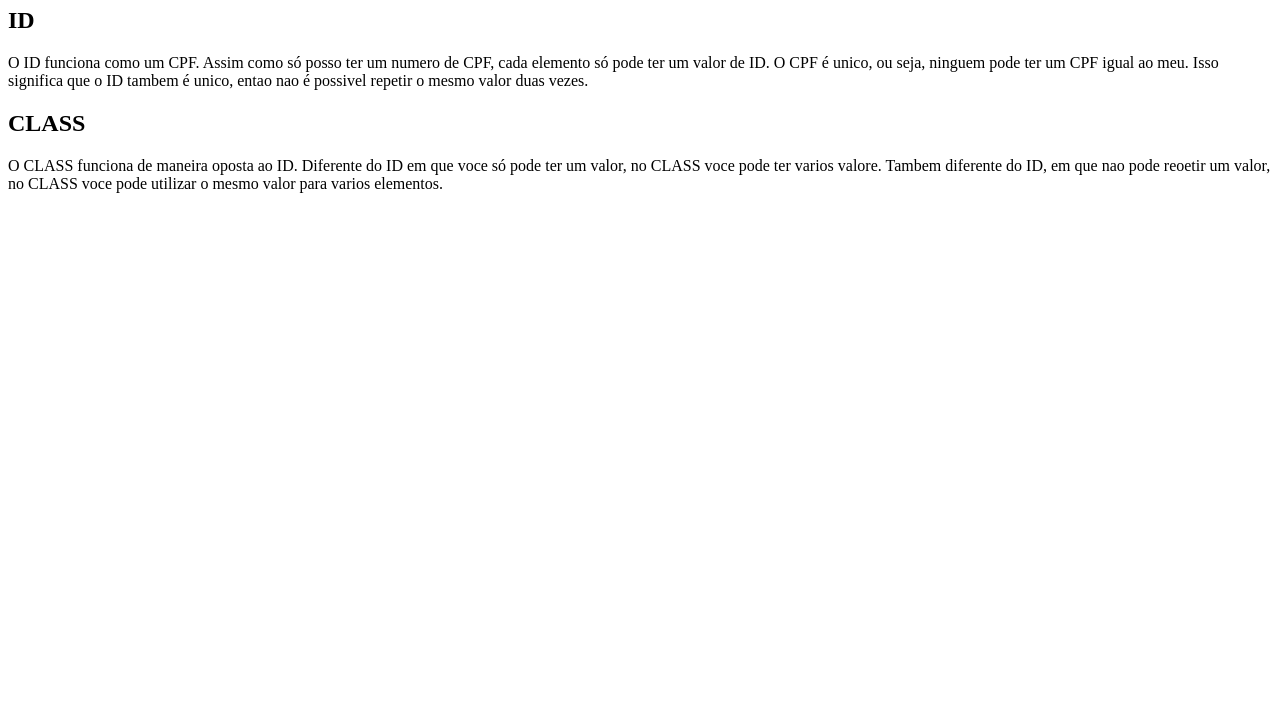
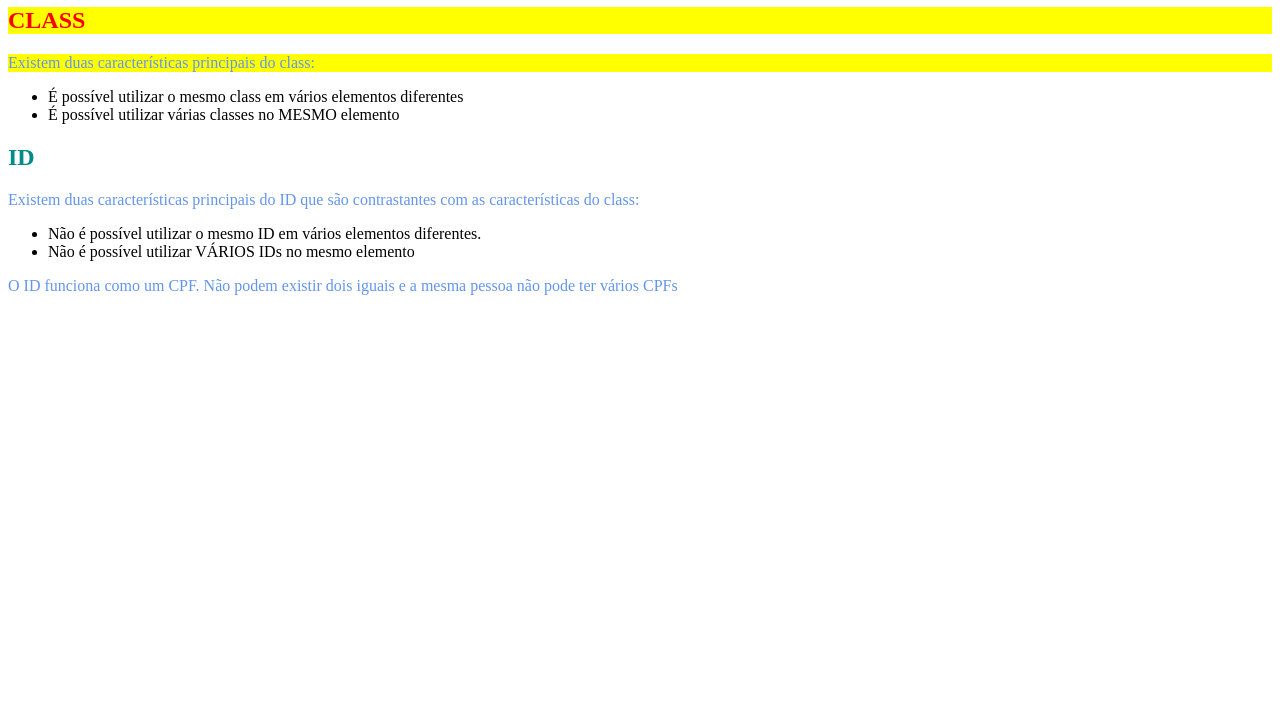
Before and after one commit to juliamirante08/aulas_html_css, a plain HTML site: page 4_ID_CLASS/index.html in a window 1280 px wide. Shown: the part 73-800 px from the top of the page. Drawn offline with Linux system fonts and the light colour scheme.

Commit message:
id e class

```diff
--- a/4_ID_CLASS/index.html
+++ b/4_ID_CLASS/index.html
@@ -2,25 +2,26 @@
 <html lang="en">
 <head>
     <meta charset="UTF-8">
-    <meta http-equiv="X-UA-Compatible" content="IE=edge">
     <meta name="viewport" content="width=device-width, initial-scale=1.0">
+    <link rel="stylesheet" href="style.css">
     <title>ID e CLASS</title>
 </head>
 <body>
-    <h1>ID e CLASS</h1>
+    <h1 class="fundo-amarelo">ID e CLASS</h1>
 
-    <h2>ID</h2>
-    <p>O ID funciona como um CPF. Assim como só posso ter um numero de CPF,
-    cada elemento só pode ter um valor de ID. O CPF é unico, ou seja,
-    ninguem pode ter um CPF igual ao meu. Isso significa que o ID tambem é
-    unico, entao nao é possivel repetir o mesmo valor duas vezes.
-</p>
+    <h2 class="fundo-amarelo texto-vermelho">CLASS</h2>
+    <p class="fundo-amarelo">Existem duas características principais do class:</p>
+    <ul>
+        <li>É possível utilizar o mesmo class em vários elementos diferentes</li>
+        <li>É possível utilizar várias classes no MESMO elemento</li>
+    </ul>
 
-<h2>CLASS</h2>
-<p>O CLASS funciona de maneira oposta ao ID. Diferente do ID em que voce só
-    pode ter um valor, no CLASS voce pode ter varios valore. Tambem diferente do ID,
-    em que nao pode reoetir um valor, no CLASS voce pode utilizar o mesmo valor para
-    varios elementos.
-</p>
+    <h2 id="titulo-h2">ID</h2>
+    <p>Existem duas características principais do ID que são contrastantes com as características do class:</p>
+    <ul>
+        <li>Não é possível utilizar o mesmo ID em vários elementos diferentes.</li>
+        <li>Não é possível utilizar VÁRIOS IDs no mesmo elemento</li>
+    </ul>
+    <p>O ID funciona como um CPF. Não podem existir dois iguais e a mesma pessoa não pode ter vários CPFs</p>
 </body>
 </html>
--- a/4_ID_CLASS/style.css
+++ b/4_ID_CLASS/style.css
@@ -0,0 +1,23 @@
+#titulo-h2 {
+    color: darkcyan;
+}
+
+.fundo-amarelo {
+    background: yellow;
+}
+
+.texto-vermelho {
+    color: red;
+}
+
+h2 {
+    color: darkviolet;
+}
+
+p {
+    color: cornflowerblue;
+}
+
+h2 {
+    color: brown;
+}
```
